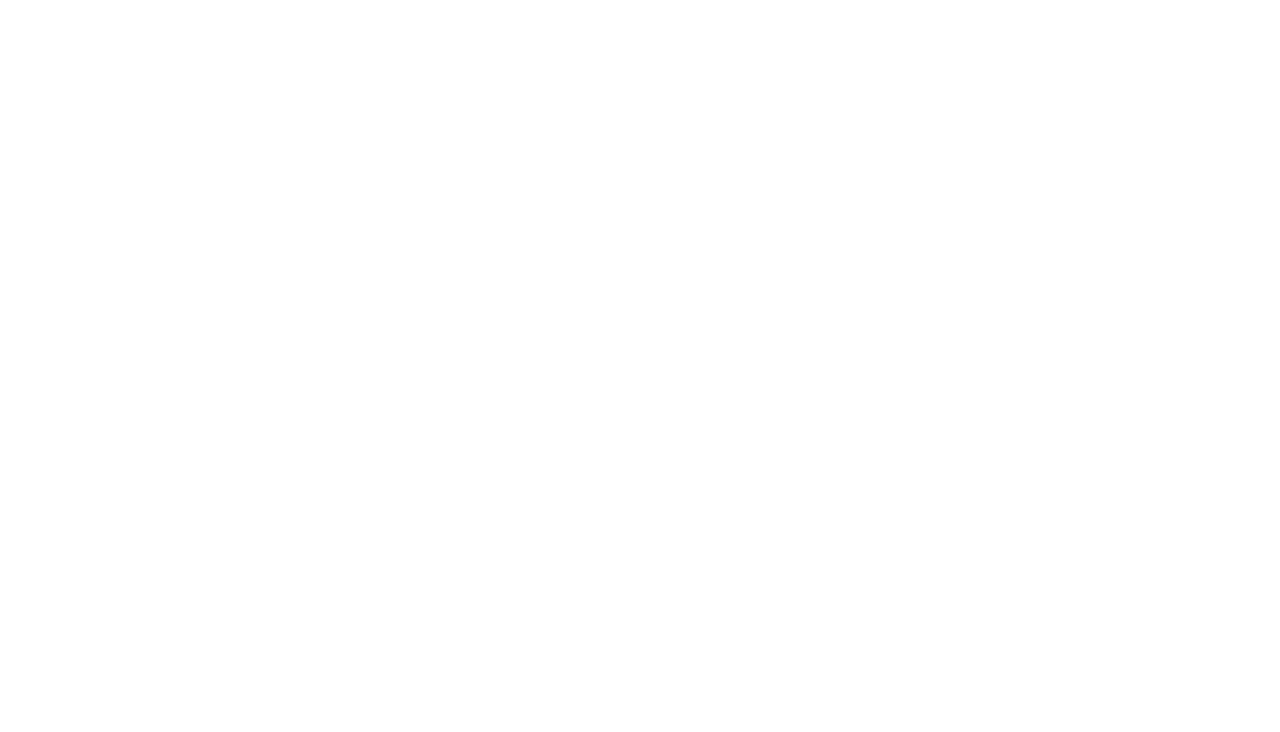
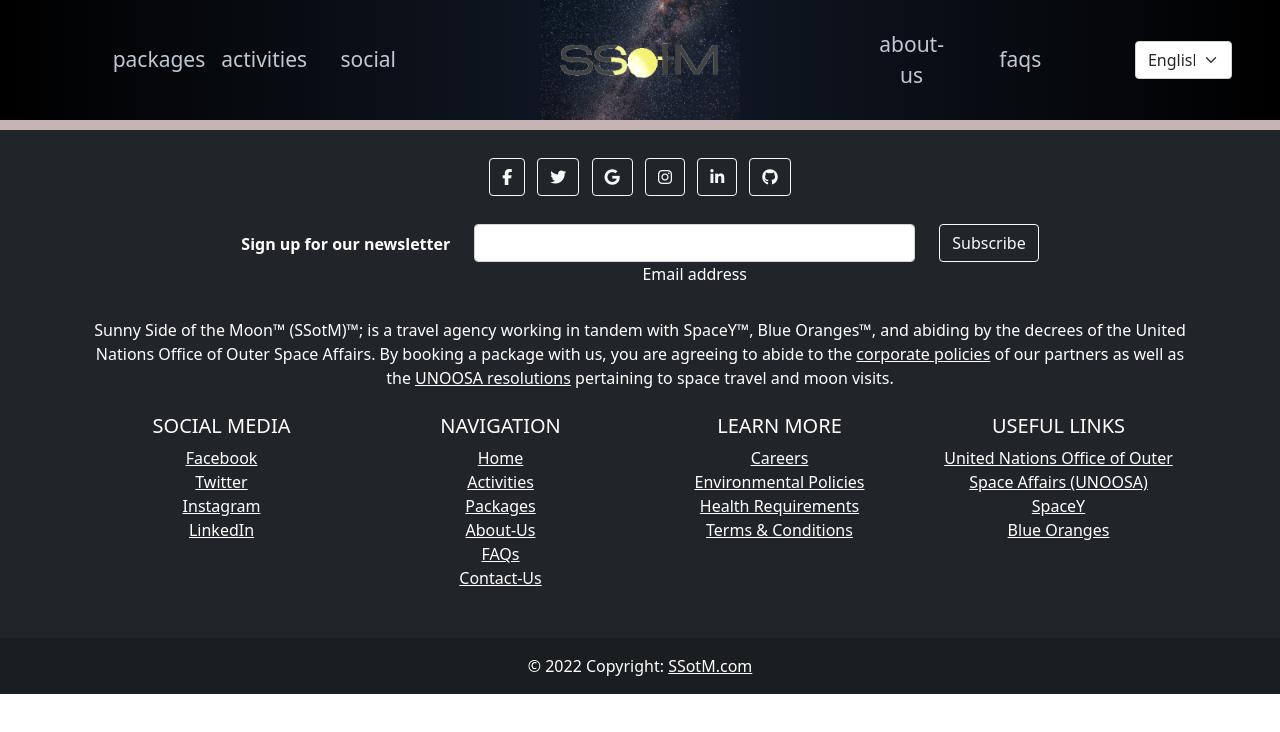
Before and after one commit to RamiChaouki/SSotM_UI, a plain HTML site: page social.html in a window 1280 px wide. Drawn offline with nearby package versions, Linux system fonts and the light colour scheme.

Commit message:
fixed bug that had nav items overlap by changing md to lg

```diff
--- a/social.html
+++ b/social.html
@@ -0,0 +1,301 @@
+<!DOCTYPE html>
+<html lang="en">
+
+    <!--
+        AUTHOR: RAMI CHAOUKI
+        LAST UPDATED: MAY 02
+    -->
+
+<head>
+  <meta charset="UTF-8">
+  <meta http-equiv="X-UA-Compatible" content="IE=edge">
+  <meta name="viewport" content="width=device-width, initial-scale=1.0">
+
+  <!--CHANGE TITLE-->
+  <title>Navigation and footer Template</title>
+  <meta name="author" content="SSotM" />
+  <meta name="keywords"
+    content="space, space travel, moon, spaceship, solar system, explore, lune, espace, exploration" />
+  <!--CHANGE DESCRIPTION-->
+  <meta name="description" content="ADD YOUR DESCRIPTION FOR THIS PAGE HERE" />
+
+  <!--BOOTSTRAP CSS-->
+  <link href="https://cdn.jsdelivr.net/npm/bootstrap@5.1.3/dist/css/bootstrap.min.css" rel="stylesheet"
+    integrity="sha384-1BmE4kWBq78iYhFldvKuhfTAU6auU8tT94WrHftjDbrCEXSU1oBoqyl2QvZ6jIW3" crossorigin="anonymous">
+  <link href="./css/custom.css" rel="stylesheet" />
+</head>
+
+<body>
+
+
+
+  <!--NAVBAR BEGIN-->
+  <nav class="container-fluid cus-bg m-0 p-0" style="overflow-x:hidden;">
+    <div class="row navbar py-0">
+
+      <div class="col-lg-3 d-lg-none " style="text-align:center">
+        <a href="./index.html" class="d-lg-none">
+          <img src="./images/mockLogo2.png" style="height:120px; width: auto;"
+            alt="Sunny side of the Moon: Logo of a Shining Moon" title="Sunny Side of the Moon" />
+        </a>
+      </div>
+
+      <div class="col-lg-1  nav-link " style="text-align:center">
+
+      </div>
+
+      <div class="col-lg-1  nav-link " style="text-align:center">
+        <a class="cus-nav-style" href="./activity-packages.html#packages">packages</a>
+      </div>
+
+      <div class="col-lg-1 nav-link" style="text-align:center">
+        <a href="./activity-packages.html#activities" class="cus-nav-style">activities</a>
+      </div>
+
+      <div class="col-lg-1  nav-link " style="text-align:center">
+        <a class="cus-nav-style" href="./social.html">social</a>
+      </div>
+
+      <div class="col-lg-4 d-none d-lg-block" style="text-align:center">
+        <a href="./index.html">
+          <img src="./images/mockLogo2.png" style="height:120px; width: auto;"
+            alt="Sunny side of the Moon: Logo of a Shining Moon" title="Sunny Side of the Moon" />
+        </a>
+      </div>
+
+      <div class="col-lg-1 nav-link" style="text-align:center">
+        <a href="./FAQ.html#about-us" class="cus-nav-style">about-us</a>
+      </div>
+
+      <div class="col-lg-1 nav-link" style="text-align:center">
+        <a href="./FAQ.html#faqs" class="cus-nav-style">faqs</a>
+      </div>
+
+      <div class="col-lg py-4 d-flex justify-content-center">
+        <select id="lang" onchange="countryHandler(this.value)" class="form-select" style="width: 50%;">
+          <option value="./pagename"> English</option>
+          <option value="./fr/pagename-fr">Français</option>
+        </select>
+      </div>
+
+    </div>
+  </nav>
+  <!--NAVBAR END-->
+
+
+
+
+  <!-- Footer -->
+  <footer class="bg-dark text-center text-white" style="border-top:5px solid rgb(198, 179, 179);">
+    <!-- Grid container -->
+    <div class="container p-4">
+      <!-- Section: Social media -->
+      <nav id="footer-nav" class="mb-4">
+        <!-- Facebook -->
+        <a class="btn btn-outline-light btn-floating m-1" href="https://www.facebook.com/Sunny-Side-of-the-Moon-103395659035464" role="button"><i class="fab fa-facebook-f"></i></a>
+
+        <!-- Twitter -->
+        <a class="btn btn-outline-light btn-floating m-1" href="https://twitter.com/SunnySideotMoon" role="button"><i class="fab fa-twitter"></i></a>
+
+        <!-- Google -->
+        <a class="btn btn-outline-light btn-floating m-1" href="www.google.com" role="button"><i class="fab fa-google"></i></a>
+
+        <!-- Instagram -->
+        <a class="btn btn-outline-light btn-floating m-1" href="https://www.instagram.com/sunnysideofthemoonofficial/" role="button"><i class="fab fa-instagram"></i></a>
+
+        <!-- Linkedin -->
+        <a class="btn btn-outline-light btn-floating m-1" href="www.linkedin.com" role="button"><i class="fab fa-linkedin-in"></i></a>
+
+        <!-- Github -->
+        <a class="btn btn-outline-light btn-floating m-1" href="https://github.com/SpicyRiceTea/SSotM" role="button"><i class="fab fa-github"></i></a>
+      </nav>
+      <!-- Section: Social media -->
+
+      <!-- Section: Form -->
+      <nav id="newsletter">
+        <form>
+          <!--Grid row-->
+          <div class="row d-flex justify-content-center">
+            <!--Grid column-->
+            <div class="col-auto">
+              <p class="pt-2">
+                <strong>Sign up for our newsletter</strong>
+              </p>
+            </div>
+            <!--Grid column-->
+
+            <!--Grid column-->
+            <div class="col-md-5 col-12">
+              <!-- Email input -->
+              <div class="form-outline form-white mb-4">
+                <input type="email" id="form5Example21" class="form-control" />
+                <label class="form-label" for="form5Example21">Email address</label>
+              </div>
+            </div>
+            <!--Grid column-->
+
+            <!--Grid column-->
+            <div class="col-auto">
+              <!-- Submit button -->
+              <button type="submit" class="btn btn-outline-light mb-4">
+                Subscribe
+              </button>
+            </div>
+            <!--Grid column-->
+          </div>
+          <!--Grid row-->
+        </form>
+      </nav>
+      <!-- Section: Form -->
+
+      <!-- Section: Text -->
+      <aside class="mb-4">
+        <p>
+          Sunny Side of the Moon&trade; (SSotM)&trade;; is a travel agency working in tandem with
+          SpaceY&trade;, Blue Oranges&trade;, and abiding by the decrees of the United Nations Office of Outer
+          Space Affairs. By booking a package with us, you are agreeing to abide to the <a class="text-white"
+           href="">corporate policies</a> of our partners as well as the <a class="text-white" href="">UNOOSA resolutions</a> pertaining to space travel and moon visits.
+        </p>
+      </aside>
+      <!-- Section: Text -->
+
+      <!-- Section: Links -->
+      <section class="">
+        <!--Grid row-->
+        <div class="row">
+          <!--Grid column-->
+          <div class="col-lg-3 col-md-6 mb-4 mb-md-0">
+            <h5 class="text-uppercase">Social Media</h5>
+
+            <ul class="list-unstyled mb-0">
+              <li>
+                <a href="https://www.facebook.com/Sunny-Side-of-the-Moon-103395659035464" class="text-white">Facebook</a>
+              </li>
+              <li>
+                <a href="https://twitter.com/SunnySideotMoon" class="text-white">Twitter</a>
+              </li>
+              <li>
+                <a href="https://www.instagram.com/sunnysideofthemoonofficial/" class="text-white">Instagram</a>
+              </li>
+              <li>
+                <a href="www.linkedin.com" class="text-white">LinkedIn</a>
+              </li>
+            </ul>
+          </div>
+          <!--Grid column-->
+
+          <!--Grid column-->
+          <div class="col-lg-3 col-md-6 mb-4 mb-md-0">
+            <h5 class="text-uppercase">Navigation</h5>
+
+            <ul class="list-unstyled mb-0">
+              <li>
+                <a href="./splash.html" class="text-white">Home</a>
+              </li>
+              <li>
+                <a href="./activity-packages.html#activities" class="text-white">Activities</a>
+              </li>
+              <li>
+                <a href="./activity-packages.html#packages" class="text-white">Packages</a>
+              </li>
+              <li>
+                <a href="./FAQ.html#about-us" class="text-white">About-Us</a>
+              </li>
+              <li>
+                <a href="./FAQ.html#faq" class="text-white">FAQs</a>
+              </li>
+              <li>
+                <a href="./FAQ.html#contact-us" class="text-white">Contact-Us</a>
+              </li>
+            </ul>
+          </div>
+          <!--Grid column-->
+
+          <!--Grid column-->
+          <div class="col-lg-3 col-md-6 mb-4 mb-md-0">
+            <h5 class="text-uppercase">Learn More</h5>
+
+            <ul class="list-unstyled mb-0">
+              <li>
+                <a href="#!" class="text-white">Careers</a>
+              </li>
+              <li>
+                <a href="#!" class="text-white">Environmental Policies</a>
+              </li>
+              <li>
+                <a href="#!" class="text-white">Health Requirements</a>
+              </li>
+              <li>
+                <a href="#!" class="text-white">Terms &amp; Conditions</a>
+              </li>
+            </ul>
+          </div>
+          <!--Grid column-->
+
+          <!--Grid column-->
+          <div class="col-lg-3 col-md-6 mb-4 mb-md-0">
+            <h5 class="text-uppercase">Useful Links</h5>
+
+            <ul class="list-unstyled mb-0">
+              <li>
+                <a href="https://www.unoosa.org" class="text-white">United Nations Office of Outer Space Affairs
+                  (UNOOSA)</a>
+              </li>
+              <li>
+                <a href="https://www.spacex.com" class="text-white">SpaceY</a>
+              </li>
+              <li>
+                <a href="https://www.blueorigin.com/" class="text-white">Blue Oranges</a>
+              </li>
+
+            </ul>
+          </div>
+          <!--Grid column-->
+        </div>
+        <!--Grid row-->
+      </section>
+      <!-- Section: Links -->
+
+      <!-- Google Translator BEGIN-->
+      <div class="row">
+        <div class="col"></div>
+        <div class="col" id="google_translate_element" style="margin: 1.5rem 0 0 0"></div>
+        <div class="col"></div>
+    </div>
+
+    <script>// <![CDATA[
+        function googleTranslateElementInit() {
+            new google.translate.TranslateElement({
+                pageLanguage: 'en',
+                layout: google.translate.TranslateElement.InlineLayout
+            },
+                'google_translate_element');
+        }
+    // ]]></script>
+    <script src="https://translate.google.com/translate_a/element.js?cb=googleTranslateElementInit"
+        ></script>
+    <!-- Google Translate end-->
+
+
+    </div>
+    <!-- Grid container -->
+
+    <!-- Copyright -->
+    <div class="text-center p-3" style="background-color: rgba(0, 0, 0, 0.2);">
+      © 2022 Copyright:
+      <a class="text-white" href="https://www.SSotM.com">SSotM.com</a>
+    </div>
+    <!-- Copyright -->
+  </footer>
+
+  <script src="https://kit.fontawesome.com/1978e00067.js" crossorigin="anonymous"></script>
+  <script src="https://cdn.jsdelivr.net/npm/bootstrap@5.0.2/dist/js/bootstrap.bundle.min.js" integrity="sha384-MrcW6ZMFYlzcLA8Nl+NtUVF0sA7MsXsP1UyJoMp4YLEuNSfAP+JcXn/tWtIaxVXM" crossorigin="anonymous"></script>
+  <script>
+    function countryHandler(value) {
+        window.location.assign(`${value}.html`);
+    }
+  </script>
+
+</body>
+
+</html>
```
Also changed, not shown: template.html (+11 -11 lines).
